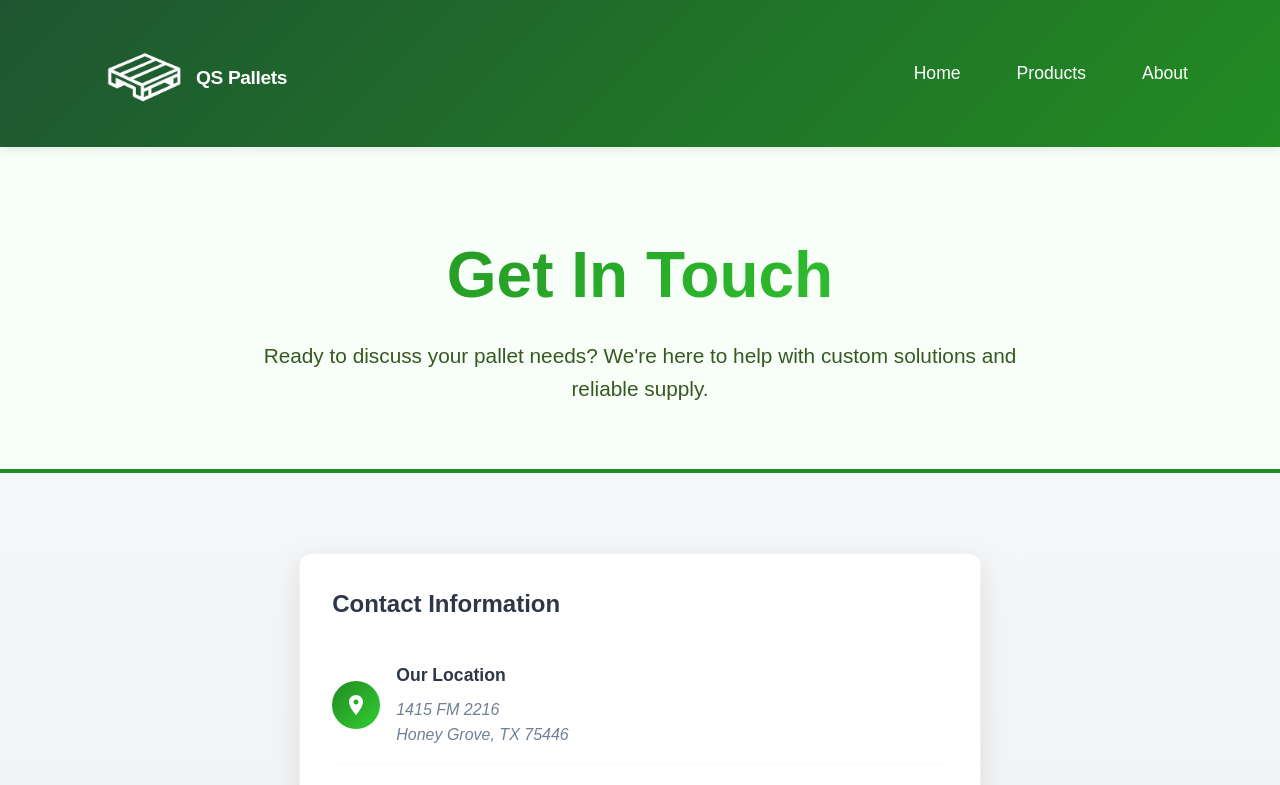
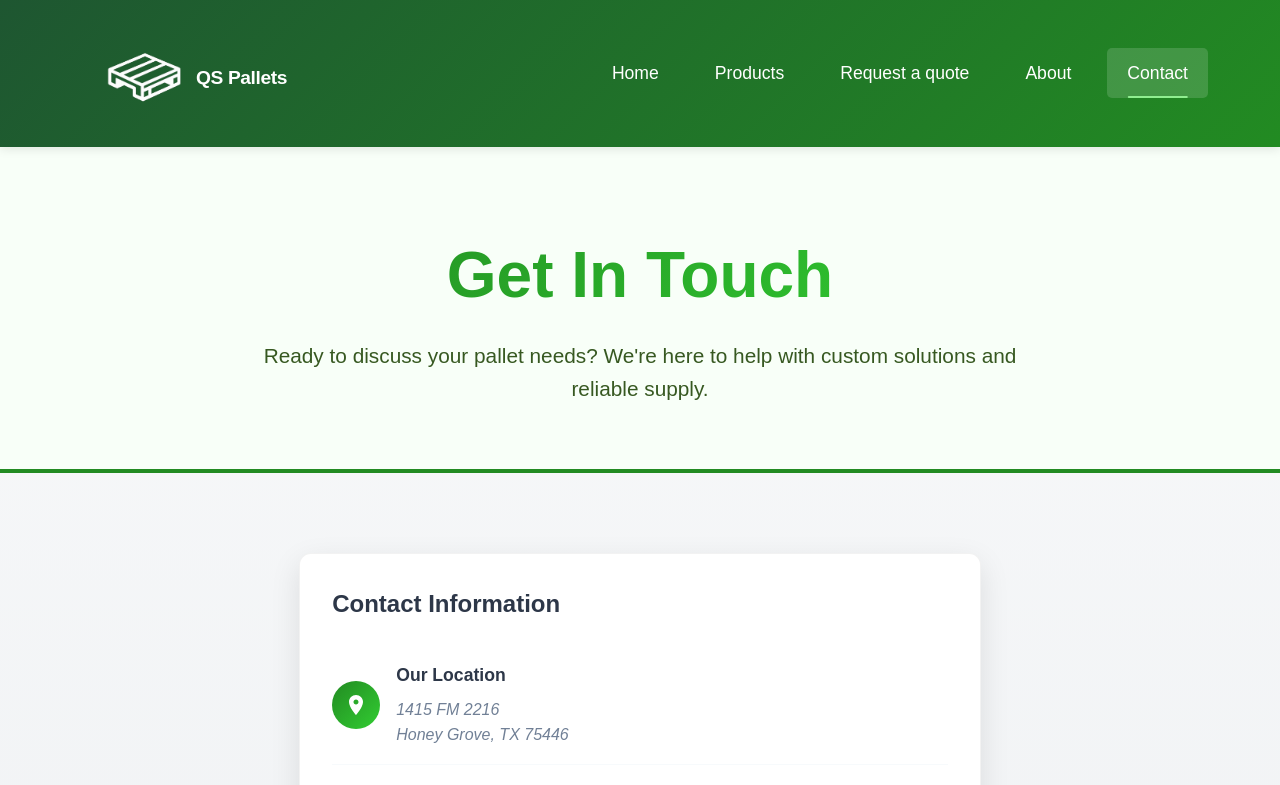
Before and after one commit to hquezada24/qs-pallets, a Next.js app: page /contact in a window 1280 px wide. Shown: the top 785 px of the page. Built offline with nearby package versions, Linux system fonts and the light colour scheme; no server answers.

Commit message:
unhide quote and contact links from Header

```diff
--- a/src/components/Header.tsx
+++ b/src/components/Header.tsx
@@ -42,7 +42,7 @@ const Header = () => {
                 Products
               </Link>
             </li>
-            {/* <li
+            <li
               className={`navItem ${
                 isActiveLink("/request-a-quote") ? "activeLink" : ""
               }`}
@@ -50,7 +50,7 @@ const Header = () => {
               <Link href="/request-a-quote" className={`headerNavLink`}>
                 Request a quote
               </Link>
-            </li> */}
+            </li>
             <li
               className={`navItem ${
                 isActiveLink("/about") ? "activeLink" : ""
@@ -60,7 +60,7 @@ const Header = () => {
                 About
               </Link>
             </li>
-            {/* <li
+            <li
               className={`navItem ${
                 isActiveLink("/contact") ? "activeLink" : ""
               }`}
@@ -68,7 +68,7 @@ const Header = () => {
               <Link href="/contact" className={`headerNavLink`}>
                 Contact
               </Link>
-            </li> */}
+            </li>
           </ul>
         </nav>
 
```
